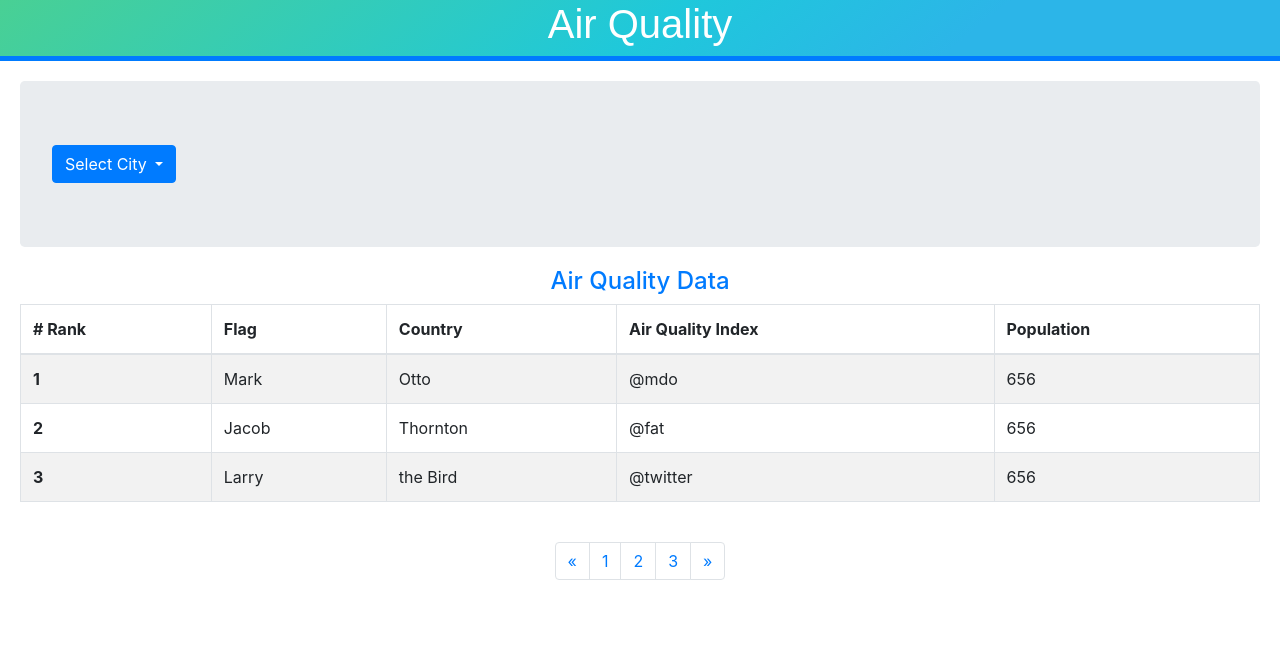
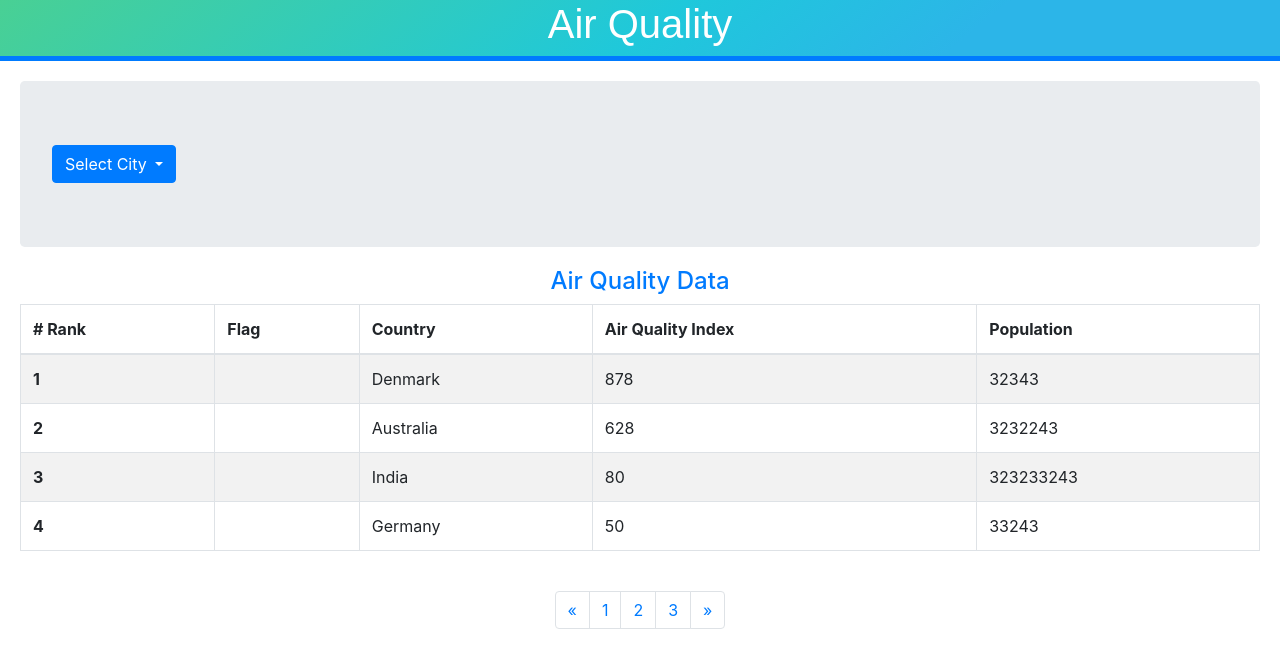
Before and after one commit to avaniklsjoshi/air-quality, an Angular app: page / in a window 1280 px wide. Shown: the top 668 px of the page. Built offline with nearby package versions, Linux system fonts and the light colour scheme; some icons are missing.

Commit message:
dummy data added

```diff
--- a/package.json
+++ b/package.json
@@ -1,6 +1,7 @@
 {
   "name": "air-quality",
   "version": "0.0.0",
+  "author": "Avani Joshi",
   "scripts": {
     "ng": "ng",
     "start": "ng serve",
@@ -19,6 +20,9 @@
     "@angular/platform-browser": "~9.0.2",
     "@angular/platform-browser-dynamic": "~9.0.2",
     "@angular/router": "~9.0.2",
+    "auth0-js": "^9.12.2",
+    "express-jwt": "^5.3.1",
+    "jwks-rsa": "^1.7.0",
     "rxjs": "~6.5.4",
     "tslib": "^1.10.0",
     "zone.js": "~0.10.2"
--- a/src/app/app-routing.module.ts
+++ b/src/app/app-routing.module.ts
@@ -1,10 +1,16 @@
 import { NgModule } from '@angular/core';
 import { Routes, RouterModule } from '@angular/router';
+import {HomePageComponent} from './components/home-page/home-page.component';
 
-const routes: Routes = [];
+const routes: Routes = [
+  {
+    path: '',
+    component: HomePageComponent
+  }
+];
 
 @NgModule({
   imports: [RouterModule.forRoot(routes)],
-  exports: [RouterModule],
+  exports: [RouterModule]
 })
 export class AppRoutingModule { }
--- a/src/app/home-page/home-page.component.html
+++ b/src/app/components/home-page/home-page.component.html
@@ -29,26 +29,14 @@
       </tr>
     </thead>
     <tbody>
-      <tr>
-        <th scope="row">1</th>
-        <td>Mark</td>
-        <td>Otto</td>
-        <td>@mdo</td>
-        <td>656</td>
-      </tr>
-      <tr>
-        <th scope="row">2</th>
-        <td>Jacob</td>
-        <td>Thornton</td>
-        <td>@fat</td>
-        <td>656</td>
-      </tr>
-      <tr>
-        <th scope="row">3</th>
-        <td>Larry</td>
-        <td>the Bird</td>
-        <td>@twitter</td>
-        <td>656</td>
+      <tr *ngFor="let country of airData">
+        <th scope="row">{{ country.rank }}</th>
+        <td
+          class="flag-icon-background flag-icon-{{ country.flag }} flags"
+        ></td>
+        <td>{{ country.name }}</td>
+        <td>{{ country.airIndex }}</td>
+        <td>{{ country.population }}</td>
       </tr>
     </tbody>
   </table>
--- a/src/app/home-page/home-page.component.scss
+++ b/src/app/components/home-page/home-page.component.scss
@@ -14,3 +14,11 @@
   justify-content: center;
   margin: 20px 0;
 }
+
+.navbar-right {
+  margin-right: 0px !important;
+}
+
+.flags {
+  padding: 0px;
+}
--- /dev/null
+++ b/src/app/components/home-page/home-page.component.ts
@@ -0,0 +1,25 @@
+import { Component, OnInit, OnDestroy } from '@angular/core';
+import { Subscription } from 'rxjs';
+
+export interface City {
+  id: number;
+  name: string;
+}
+@Component({
+  selector: 'app-home-page',
+  templateUrl: './home-page.component.html',
+  styleUrls: ['./home-page.component.scss']
+})
+export class HomePageComponent implements OnInit, OnDestroy {
+  title = 'Air Quality Data';
+  airData = [{"_id":"5e5531b21c9d4400006eff28","name":"Denmark","rank":1,"flag":"dk","airIndex":878,"population":32343},{"_id":"5e5531b21c9d4400006eff26","name":"Australia","rank":2,"flag":"au","airIndex":628,"population":3232243},{"_id":"5e5531b21c9d4400006eff25","name":"India","rank":3,"flag":"in","airIndex":80,"population":323233243},{"_id":"5e5531b21c9d4400006eff27","name":"Germany","rank":4,"flag":"de","airIndex":50,"population":33243}];
+
+  constructor(
+  ) { }
+
+  // When this component is loaded, we'll call the dealService and get our public deals.
+  ngOnInit() { }
+
+  ngOnDestroy() {
+  }
+}
--- a/src/app/home-page/home-page.component.ts
+++ /dev/null
@@ -1,18 +0,0 @@
-import { Component, OnInit } from '@angular/core';
-export interface Hero {
-  id: number;
-  name: string;
-}
-@Component({
-  selector: 'app-home-page',
-  templateUrl: './home-page.component.html',
-  styleUrls: ['./home-page.component.scss']
-})
- export class HomePageComponent implements OnInit {
-  title = 'Air Quality Data';
-  constructor() { }
-
-  ngOnInit(): void {
-  }
-
-}
--- a/src/index.html
+++ b/src/index.html
@@ -11,6 +11,11 @@
       integrity="sha384-Vkoo8x4CGsO3+Hhxv8T/Q5PaXtkKtu6ug5TOeNV6gBiFeWPGFN9MuhOf23Q9Ifjh"
       crossorigin="anonymous"
     />
+    <link
+      href="https://cdnjs.cloudflare.com/ajax/libs/flag-icon-css/2.3.1/css/flag-icon.min.css"
+      rel="stylesheet"
+    />
+
     <script
       src="https://code.jquery.com/jquery-3.4.1.slim.min.js"
       integrity="sha384-J6qa4849blE2+poT4WnyKhv5vZF5SrPo0iEjwBvKU7imGFAV0wwj1yYfoRSJoZ+n"
--- a/src/main.ts
+++ b/src/main.ts
@@ -1,3 +1,4 @@
+// import '@angular/compiler';
 import { enableProdMode } from '@angular/core';
 import { platformBrowserDynamic } from '@angular/platform-browser-dynamic';
 
```
Also changed, not shown: src/app/app.module.ts (+5 -3 lines), src/app/configs/environment.ts (added, +10 -0 lines), src/app/services/city.service.ts (added, +41 -0 lines), 2 other files (tests, documents, lock files or other folders).
